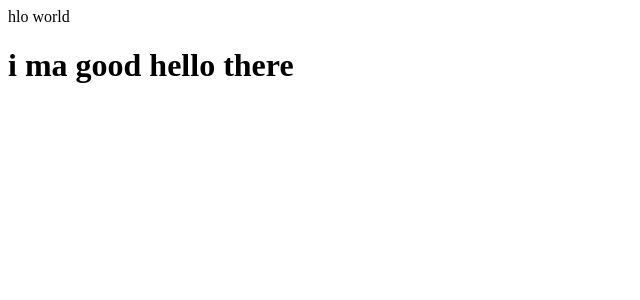
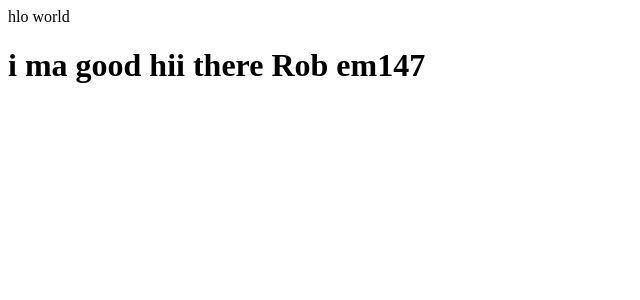
Before and after one commit to Indranil102/MY-react, a React (Vite) app in the folder NewStart/first_lect/: page / in a window 1280 px wide. Shown: the top 300 px of the page, without its empty margins (0-640 px from the left). Built offline with nearby package versions, Linux system fonts and the light colour scheme.

Commit message:
learn props

```diff
--- a/NewStart/first_lect/src/App.jsx
+++ b/NewStart/first_lect/src/App.jsx
@@ -2,7 +2,7 @@ import Hello from "./Components/Hello"
 
 
 function App() {
-
+  const seatNumber=[1,4,7];
 
   return (
     <>
@@ -10,7 +10,8 @@ function App() {
         hlo world
         </div>
 
-        <Hello/>
+        <Hello name={'Rob'} message={"hii there"} emoji={'em'} seatNumber={seatNumber}/>
+
     </>
   )
 }
--- a/NewStart/first_lect/src/Components/Hello.jsx
+++ b/NewStart/first_lect/src/Components/Hello.jsx
@@ -1,6 +1,16 @@
-function Hello (){
+
+
+function Hello (props){
+
+
+
     return (
-        <h1>i ma good hello there</h1>
+        <div>
+        <h1>i ma good {props.message} {props.name} {props.emoji}
+
+            {props.seatNumber}
+        </h1>
+        </div>
     )
 }
 
```
